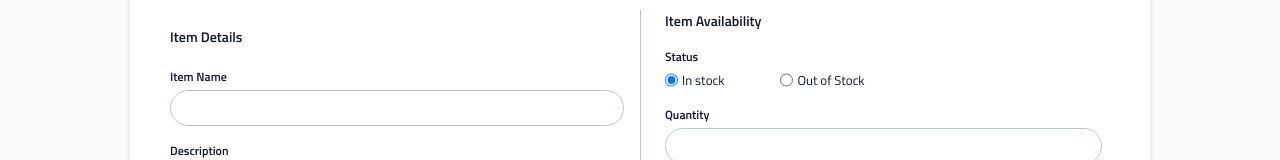
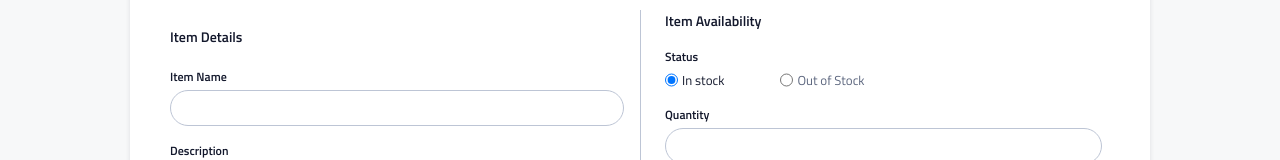
Before and after one commit to dishabehere/instock-frontend, a React (Vite) app: page /inventories/add in a window 1280 px wide. Shown: the part 201-361 px from the top of the page. Built offline with nearby package versions, Linux system fonts and the light colour scheme; no server answers.

Commit message:
add in styling so that when radio button isn't selected, it has a secondary color

```diff
--- a/src/components/InventoriesFormStock/InventoriesFormStock.jsx
+++ b/src/components/InventoriesFormStock/InventoriesFormStock.jsx
@@ -59,7 +59,7 @@ function InventoriesFormStock({id}) {
         <h3 className="stock__availability">Item Availability</h3>
         <h4 className="stock__label">Status</h4>
         <div className="stock__statuses">
-        <label className="stock__selector">
+        <label className={`stock__selector ${stockStatus === "instock" ? "stock__selector--selected" : ""}`}>
           <input
             type="radio"
             name="status"
@@ -70,7 +70,7 @@ function InventoriesFormStock({id}) {
           />
           In stock
         </label>
-        <label className="stock__selector">
+        <label className={`stock__selector ${stockStatus === "outofstock" ? "stock__selector--selected" : ""}`}>
           <input
             type="radio"
             name="status"
--- a/src/components/InventoriesFormStock/InventoriesFormStock.scss
+++ b/src/components/InventoriesFormStock/InventoriesFormStock.scss
@@ -50,7 +50,12 @@ select {
   &__selector {
     display: flex;
     gap: 4px;
+    color:$table-text-color;
     @include text-style(13px, 20px, 400);
+
+    &--selected{
+      color: $global-text-color;
+    }
   }
 
   &__locations {
```
